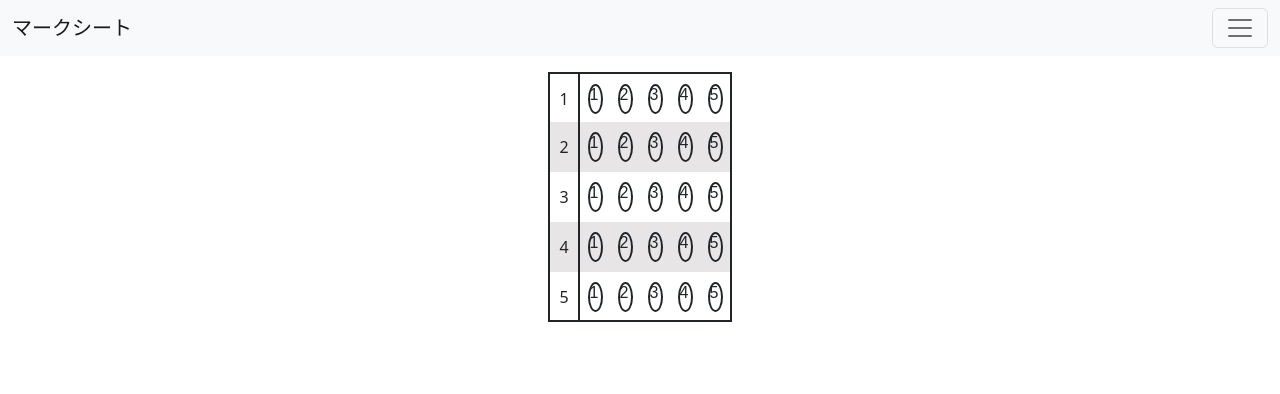
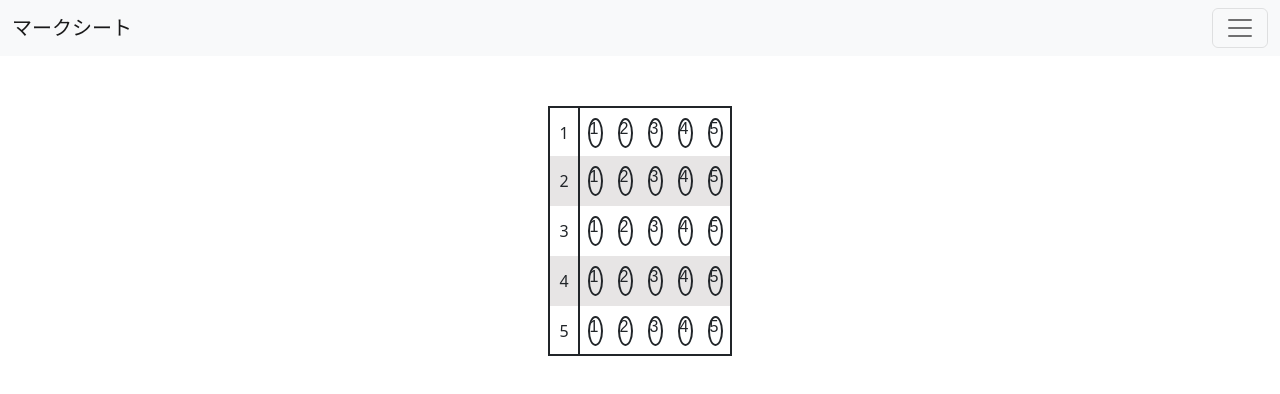
Before and after one commit to ken-hashimoto/marksheet-app, a React (Create React App) app: page / in a window 1280 px wide. Shown: the top 394 px of the page. Built offline with nearby package versions, Linux system fonts and the light colour scheme.

Commit message:
見た目の修正

```diff
--- a/src/components/ChoiceButtonList.tsx
+++ b/src/components/ChoiceButtonList.tsx
@@ -1,14 +1,17 @@
 import styled from "styled-components";
 import { QNumBox } from "./QNum";
 import { ChoiceButtons } from "./ChoiceButtons";
-import { useContext } from "react";
+import { useContext, useCallback } from "react";
 import { MarkSheetParamsContext } from "./providers/MarkSheetParamsProvider";
 
 export const ChoiceButtonList = () => {
   const { ChoiceFormat, ChoiceNum, QNum } = useContext(MarkSheetParamsContext);
 
-  const generateQNumList = (start: number, stop: number) =>
-    Array.from({ length: stop - start + 1 }, (_, i) => start + i);
+  const generateQNumList = useCallback(
+    (start: number, stop: number) =>
+      Array.from({ length: stop - start + 1 }, (_, i) => start + i),
+    []
+  );
   const QNumList: number[] = generateQNumList(1, QNum);
   return (
     <>
--- a/src/pages/Home.tsx
+++ b/src/pages/Home.tsx
@@ -2,6 +2,8 @@ import { useContext } from "react";
 import Select from "react-select";
 import { ChoiceButtonList } from "../components/ChoiceButtonList";
 import { MarkSheetParamsContext } from "../components/providers/MarkSheetParamsProvider";
+import styled from "styled-components";
+
 // 問題数の選択肢のプルダウンを生成
 const generateNumSelect = (maxNum: number) => {
   type Selections = {
@@ -68,6 +70,14 @@ export const SelectQNum = () => {
     />
   );
 };
+
+const HomeWrapper = styled.div`
+  margin: 50px 0;
+`;
 export const Home = () => {
-  return <ChoiceButtonList></ChoiceButtonList>;
+  return (
+    <HomeWrapper>
+      <ChoiceButtonList></ChoiceButtonList>
+    </HomeWrapper>
+  );
 };
```
